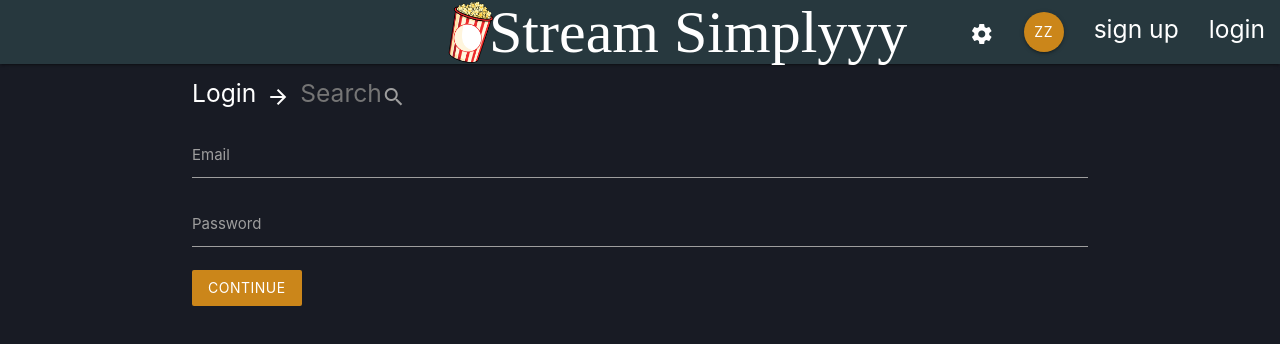
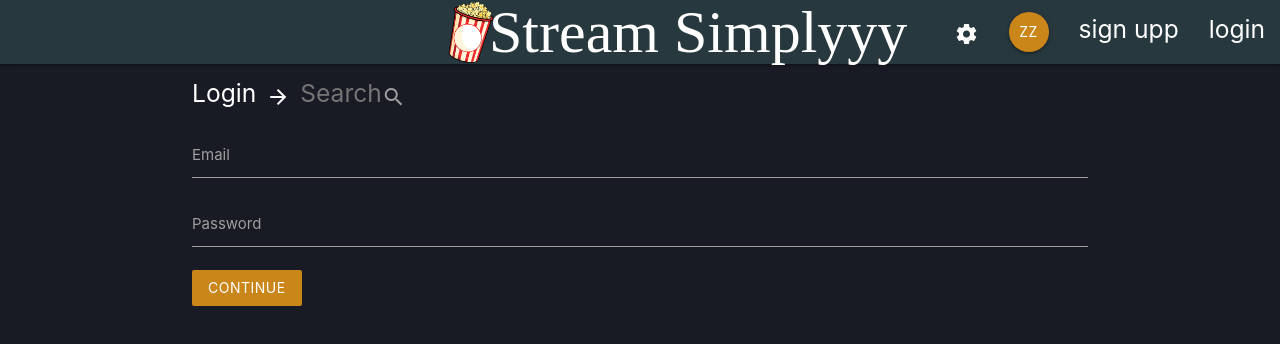
Before and after one commit to chase104/stream_simply, a React (Create React App) app in the folder client/: page /login in a window 1280 px wide. Shown: the top 344 px of the page. Built offline with nearby package versions, Linux system fonts and the light colour scheme.

Commit message:
changed singed out links;

```diff
--- a/client/src/components/layout/SignedOutLinks.js
+++ b/client/src/components/layout/SignedOutLinks.js
@@ -8,7 +8,7 @@ const SignedOutLinks = () => {
     <li>
       <NavLink to="/signup">
           <div className="navbar-content">
-            <h5>sign up</h5>
+            <h5>sign upp</h5>
           </div>
       </NavLink>
     </li>
```
